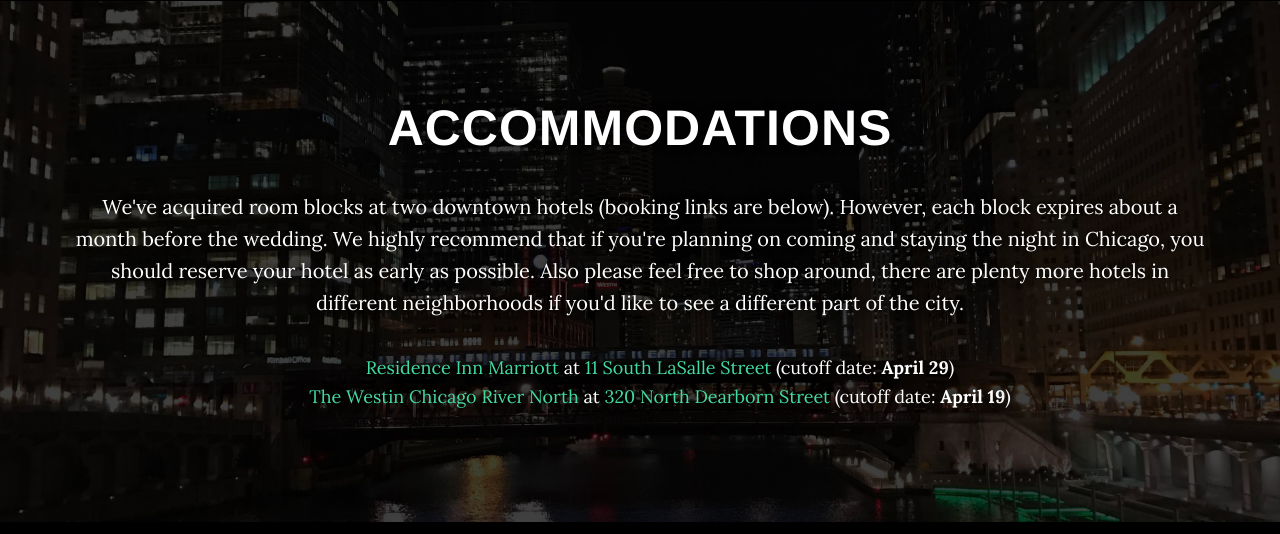
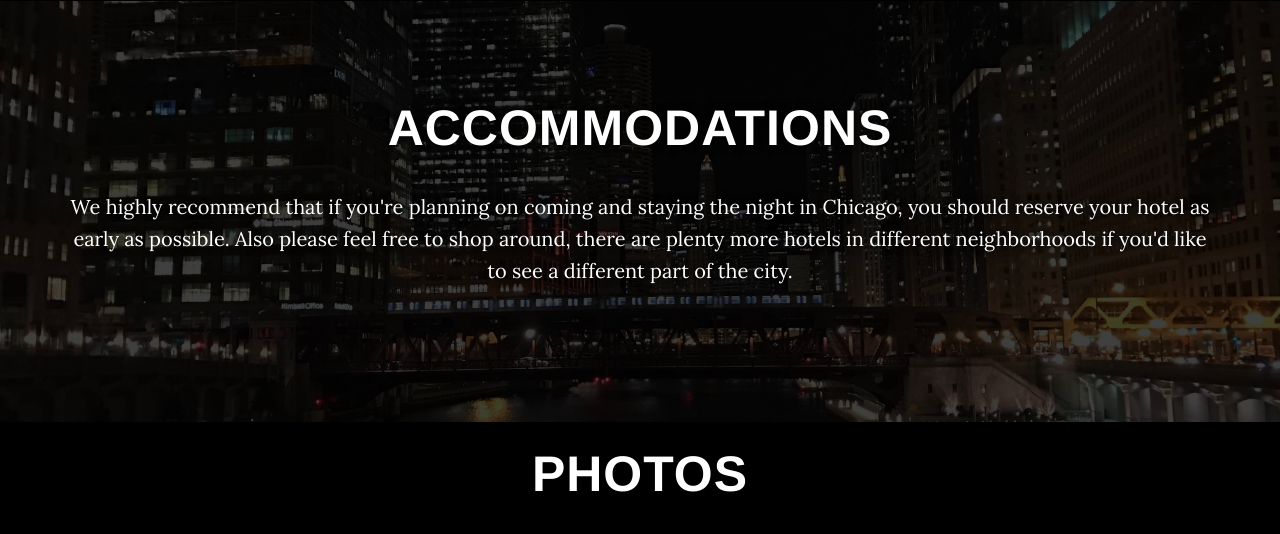
Before and after one commit to kaytwo/wedding, a website: page index.html in a window 1280 px wide. Shown: the part 1630-2164 px from the top of the page. Drawn offline with nearby package versions, Linux system fonts and the light colour scheme; some packages are replaced by stand-ins of ours.

Commit message:
more updates

```diff
--- a/index.html
+++ b/index.html
@@ -129,16 +129,7 @@
         <div class="accommodation-section">
             <div class="container">
               <h2>Accommodations</h2>
-                <p>We've acquired room blocks at two downtown hotels (booking links are below). However, each block expires about a month before the wedding. We highly recommend that if you're planning on coming and staying the night in Chicago, you should reserve your hotel as early as possible. Also please feel free to shop around, there are plenty more hotels in different neighborhoods if you'd like to see a different part of the city.</p>
-                <ul>
-                    <li>
-                        <a href="http://www.marriott.com/meeting-event-hotels/group-corporate-travel/groupCorp.mi?resLinkData=Woo%20-%20Kanich%20Wedding%5Echirl%60wkwwkwa%60299.00%60USD%60false%604%605/20/17%605/21/17%604/29/17&app=resvlink&stop_mobi=yes">Residence Inn Marriott</a> at <a href="https://www.google.com/maps/place/Residence+Inn+by+Marriott+Chicago+Downtown%2FLoop/@41.8842898,-87.6366684,14.36z/data=!4m13!1m7!3m6!1s0x880e2cbbbe25b5cf:0x8174cf15c83a31a2!2s11+S+LaSalle+St,+Chicago,+IL+60603!3b1!8m2!3d41.8816721!4d-87.6321924!3m4!1s0x0:0xc0e57f2833d05fbd!8m2!3d41.8816!4d-87.6321968">11 South LaSalle Street</a> (cutoff date: <b>April 29</b>)
-                    </li>
-                    <li>
-                        <a href="https://www.starwoodmeeting.com/Book/WooKanich">The Westin Chicago River North</a> at <a href="https://www.google.com/maps/place/The+Westin+Chicago+River+North/@41.8922293,-87.6276472,15.7z/data=!4m5!3m4!1s0x880e2cb1b11455c5:0xa8bfec8b310ae1c5!8m2!3d41.888152!4d-87.630041">320 North Dearborn Street</a> (cutoff date: <b>April 19</b>)
-                    </li>
-                </ul>
-
+                <p>We highly recommend that if you're planning on coming and staying the night in Chicago, you should reserve your hotel as early as possible. Also please feel free to shop around, there are plenty more hotels in different neighborhoods if you'd like to see a different part of the city.</p>
             </div>
         </div>
     </section>
```
